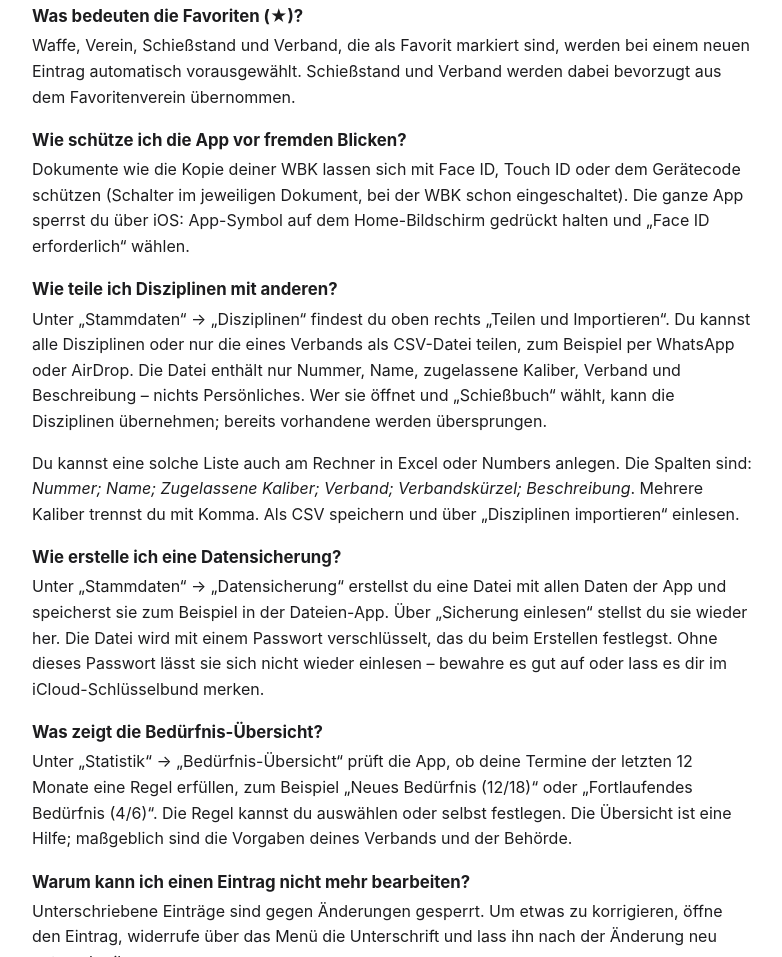
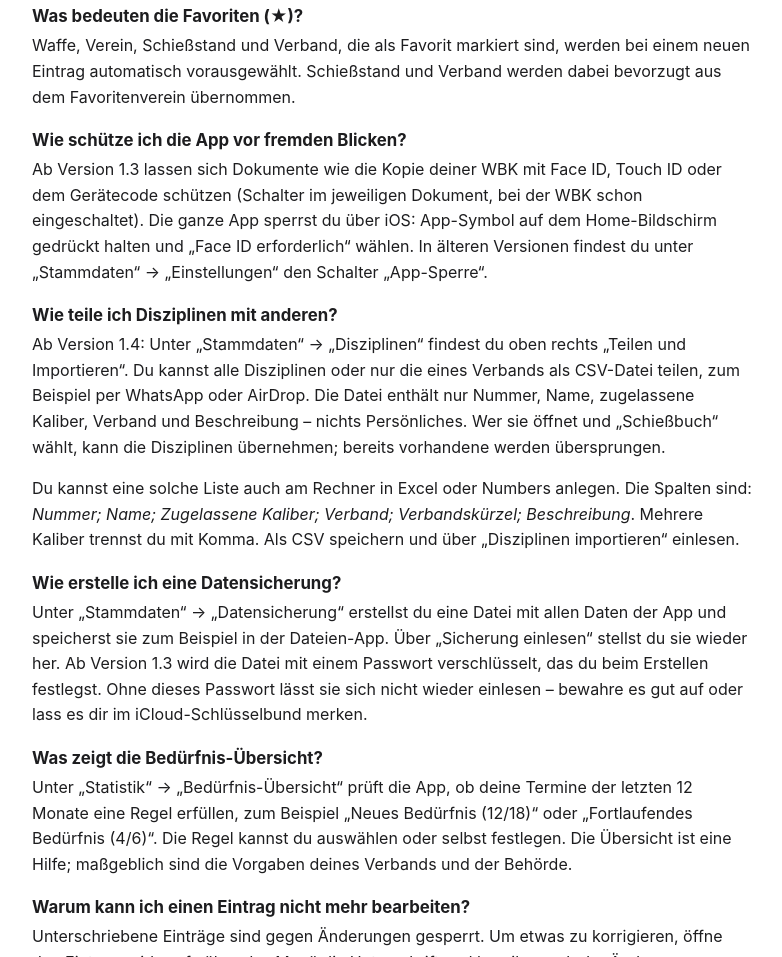
Before and after one commit to cbehncke/schiessbuch, a plain HTML site: page support.html in a window 1280 px wide. Shown: the part 1252-2209 px from the top of the page, without its empty margins (248-1030 px from the left). Drawn offline with Linux system fonts and the light colour scheme.

Commit message:
Add files via upload

```diff
--- a/support.html
+++ b/support.html
@@ -53,14 +53,14 @@
 <p>Waffe, Verein, Schießstand und Verband, die als Favorit markiert sind, werden bei einem neuen Eintrag automatisch vorausgewählt. Schießstand und Verband werden dabei bevorzugt aus dem Favoritenverein übernommen.</p>
 
 <h3>Wie schütze ich die App vor fremden Blicken?</h3>
-<p>Dokumente wie die Kopie deiner WBK lassen sich mit Face ID, Touch ID oder dem Gerätecode schützen (Schalter im jeweiligen Dokument, bei der WBK schon eingeschaltet). Die ganze App sperrst du über iOS: App-Symbol auf dem Home-Bildschirm gedrückt halten und „Face ID erforderlich“ wählen.</p>
+<p>Ab Version 1.3 lassen sich Dokumente wie die Kopie deiner WBK mit Face ID, Touch ID oder dem Gerätecode schützen (Schalter im jeweiligen Dokument, bei der WBK schon eingeschaltet). Die ganze App sperrst du über iOS: App-Symbol auf dem Home-Bildschirm gedrückt halten und „Face ID erforderlich“ wählen. In älteren Versionen findest du unter „Stammdaten“ → „Einstellungen“ den Schalter „App-Sperre“.</p>
 
 <h3>Wie teile ich Disziplinen mit anderen?</h3>
-<p>Unter „Stammdaten“ → „Disziplinen“ findest du oben rechts „Teilen und Importieren“. Du kannst alle Disziplinen oder nur die eines Verbands als CSV-Datei teilen, zum Beispiel per WhatsApp oder AirDrop. Die Datei enthält nur Nummer, Name, zugelassene Kaliber, Verband und Beschreibung – nichts Persönliches. Wer sie öffnet und „Schießbuch“ wählt, kann die Disziplinen übernehmen; bereits vorhandene werden übersprungen.</p>
+<p>Ab Version 1.4: Unter „Stammdaten“ → „Disziplinen“ findest du oben rechts „Teilen und Importieren“. Du kannst alle Disziplinen oder nur die eines Verbands als CSV-Datei teilen, zum Beispiel per WhatsApp oder AirDrop. Die Datei enthält nur Nummer, Name, zugelassene Kaliber, Verband und Beschreibung – nichts Persönliches. Wer sie öffnet und „Schießbuch“ wählt, kann die Disziplinen übernehmen; bereits vorhandene werden übersprungen.</p>
 <p>Du kannst eine solche Liste auch am Rechner in Excel oder Numbers anlegen. Die Spalten sind: <em>Nummer; Name; Zugelassene Kaliber; Verband; Verbandskürzel; Beschreibung</em>. Mehrere Kaliber trennst du mit Komma. Als CSV speichern und über „Disziplinen importieren“ einlesen.</p>
 
 <h3>Wie erstelle ich eine Datensicherung?</h3>
-<p>Unter „Stammdaten“ → „Datensicherung“ erstellst du eine Datei mit allen Daten der App und speicherst sie zum Beispiel in der Dateien-App. Über „Sicherung einlesen“ stellst du sie wieder her. Die Datei wird mit einem Passwort verschlüsselt, das du beim Erstellen festlegst. Ohne dieses Passwort lässt sie sich nicht wieder einlesen – bewahre es gut auf oder lass es dir im iCloud-Schlüsselbund merken.</p>
+<p>Unter „Stammdaten“ → „Datensicherung“ erstellst du eine Datei mit allen Daten der App und speicherst sie zum Beispiel in der Dateien-App. Über „Sicherung einlesen“ stellst du sie wieder her. Ab Version 1.3 wird die Datei mit einem Passwort verschlüsselt, das du beim Erstellen festlegst. Ohne dieses Passwort lässt sie sich nicht wieder einlesen – bewahre es gut auf oder lass es dir im iCloud-Schlüsselbund merken.</p>
 
 <h3>Was zeigt die Bedürfnis-Übersicht?</h3>
 <p>Unter „Statistik“ → „Bedürfnis-Übersicht“ prüft die App, ob deine Termine der letzten 12 Monate eine Regel erfüllen, zum Beispiel „Neues Bedürfnis (12/18)“ oder „Fortlaufendes Bedürfnis (4/6)“. Die Regel kannst du auswählen oder selbst festlegen. Die Übersicht ist eine Hilfe; maßgeblich sind die Vorgaben deines Verbands und der Behörde.</p>
```
Also changed, not shown: index.html (+2 -2 lines).
